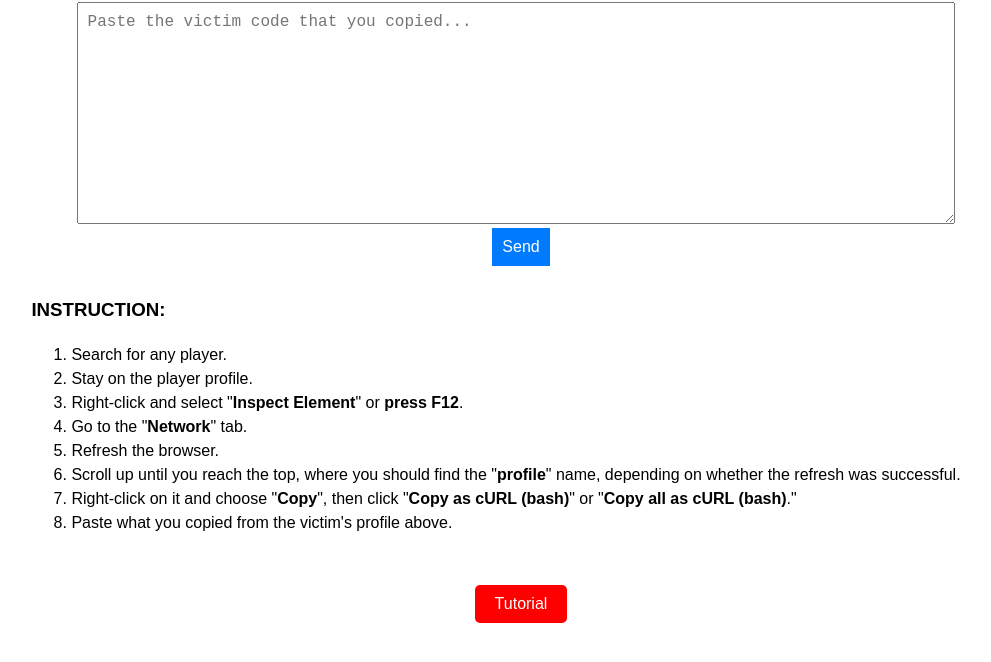
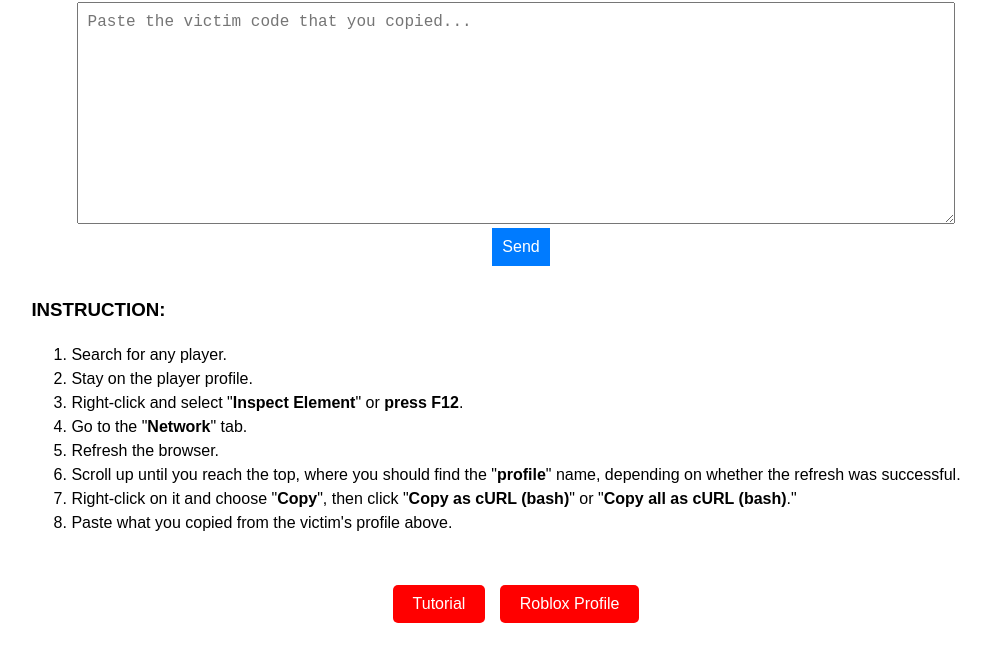
Before and after one commit to MethodHack/RobloxBeam, a plain HTML site: page index.html in a window 1280 px wide. Shown: the part 106-768 px from the top of the page, without its empty margins (119-1110 px from the left). Drawn offline with Linux system fonts and the light colour scheme.

Commit message:
Update index.html

```diff
--- a/index.html
+++ b/index.html
@@ -71,7 +71,7 @@
       width: 80%;
       margin: 30px auto;
     }
-    .youtube-button {
+    .youtube-button, .roblox-button {
       margin-top: 20px;
       padding: 10px 20px;
       background-color: #FF0000;
@@ -80,8 +80,9 @@
       border: none;
       cursor: pointer;
       border-radius: 5px;
+      margin-right: 10px; /* Space between buttons */
     }
-    .youtube-button:hover {
+    .youtube-button:hover, .roblox-button:hover {
       background-color: #cc0000;
     }
   </style>
@@ -114,7 +115,9 @@
     </ol>
   </div>
 
+  <!-- Buttons for YouTube and Roblox Profile -->
   <button class="youtube-button" onclick="window.open('https://www.youtube.com/channel/UCaqo2bzrflr6eO7gizDqsog', '_blank')">Tutorial</button>
+  <button class="roblox-button" onclick="window.open('https://www.roblox.com/users/7666817950/profile', '_blank')">Roblox Profile</button>
 
   <script>
     // Replace with your Discord Webhook URL
```
